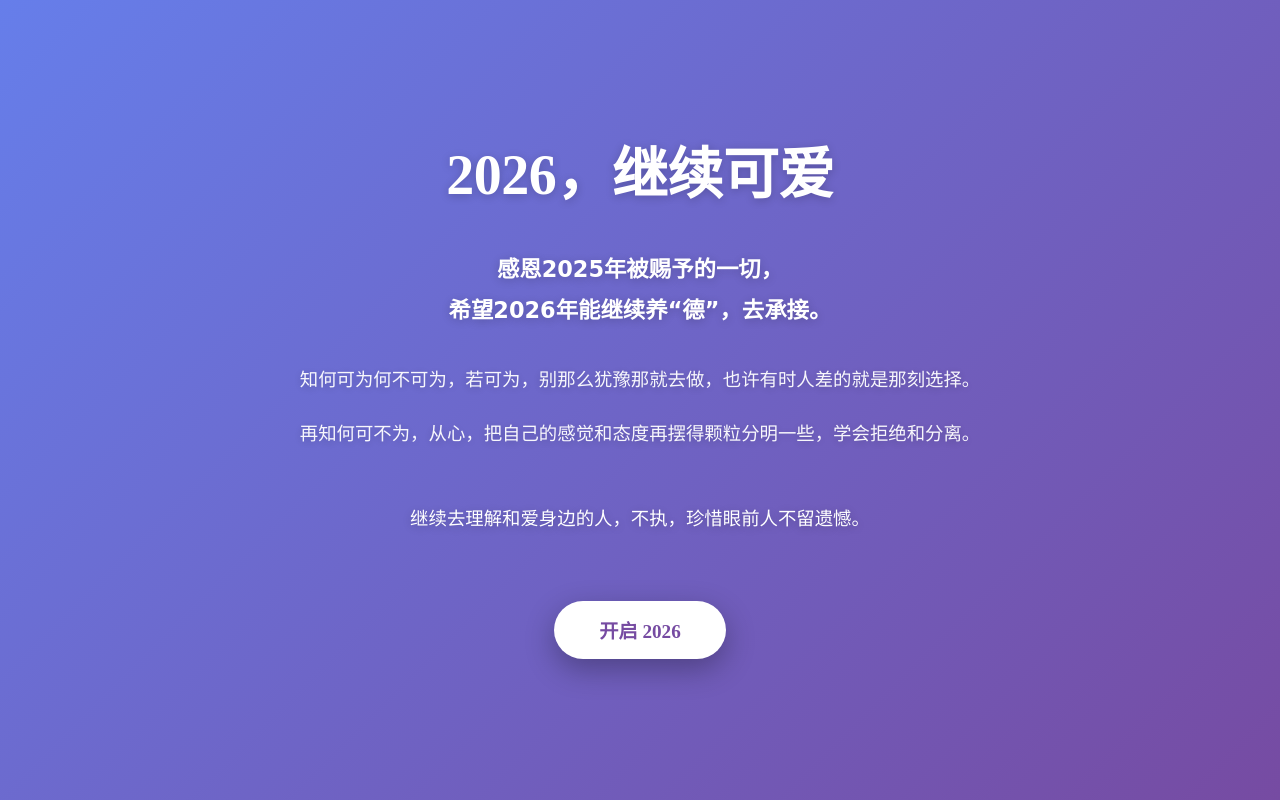
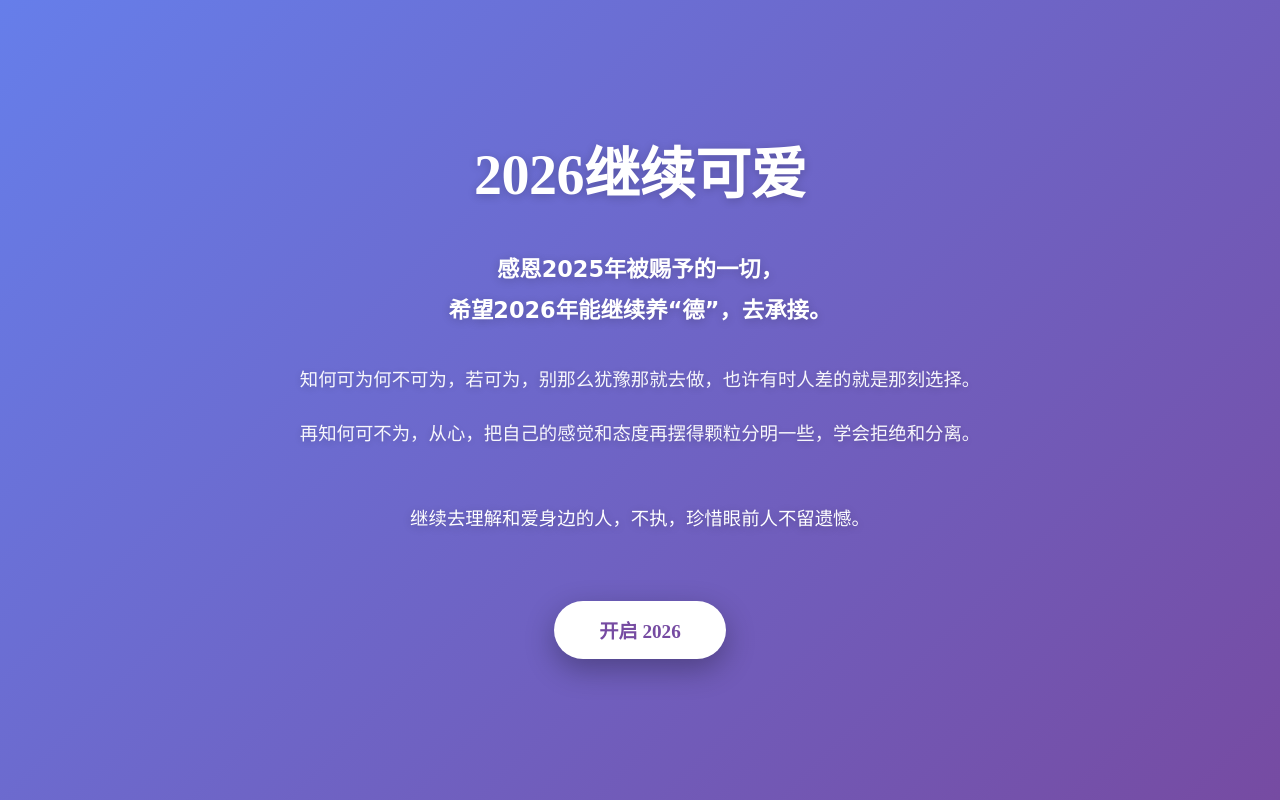
Before and after one commit to georgehazardyj/2025-memory, a plain HTML site: page index.html in a window 1280 px wide. Shown: the part 8803-9603 px from the top of the page. Drawn offline with nearby package versions, Linux system fonts and the light colour scheme; a web font is replaced by a local one.

Commit message:
Update index.html

```diff
--- a/index.html
+++ b/index.html
@@ -1192,7 +1192,7 @@
     </section>
 
     <section id="wish">
-        <h2>2026，继续可爱</h2>
+        <h2>2026继续可爱</h2>
 
         <p style="font-size: 1.4rem; margin-bottom: 2.2rem; font-weight: bold;">
             感恩2025年被赐予的一切，<br>希望2026年能继续养“德”，去承接。
```
